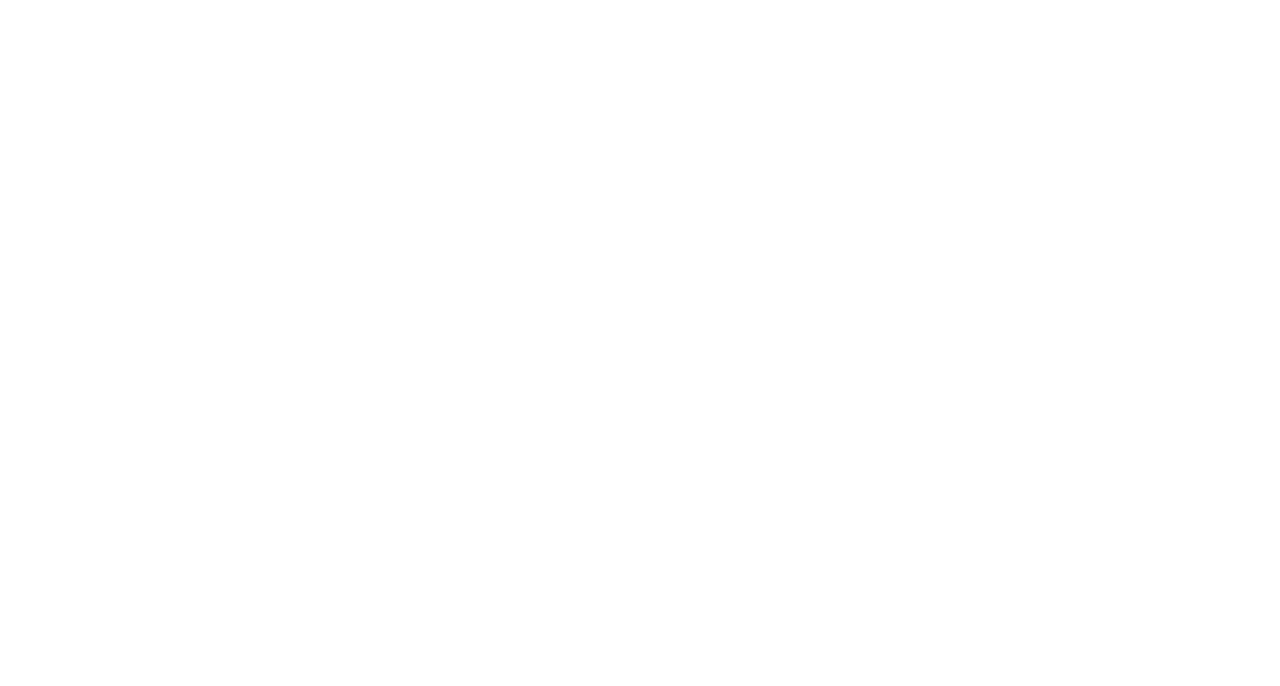
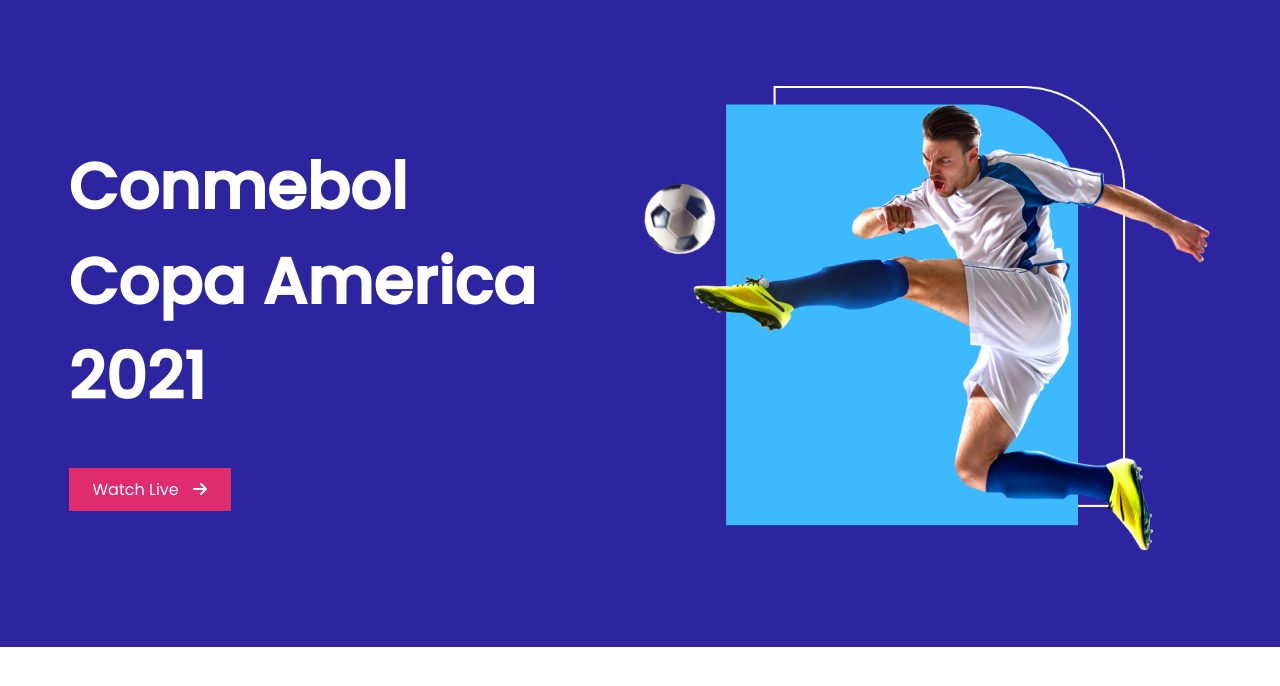
Before and after one commit to mdmominur/Football-assignment, a plain HTML site: page index.html in a window 1280 px wide. Drawn offline with Linux system fonts and the light colour scheme.

Commit message:
Header section added

```diff
--- a/index.html
+++ b/index.html
@@ -5,18 +5,39 @@
     <meta http-equiv="X-UA-Compatible" content="IE=edge">
     <meta name="viewport" content="width=device-width, initial-scale=1.0">
     <title>Football Assignment</title>
+
+    <!-- Font Awsome -->
+    <script src="https://kit.fontawesome.com/fbc7e84973.js" crossorigin="anonymous"></script>
+
+    <!-- My Style -->
+    <link rel="stylesheet" href="style/style.css">
 </head>
 <body>
     <!-- =======================
-         Header start
+         Header Section
     ======================== -->
-    <header>
-        <div class="inner-header">
-
+    <header class="banner">
+        <div class="inner-banner">
+            <div class="banner-text">
+                <h2>Conmebol Copa America 2021</h2>
+                <a href="#">Watch Live <i class="fas fa-arrow-right"></i></a>
+            </div>
+            <div class="banner-image">
+                <img src="images/banner.png" alt="">
+            </div>
         </div>
     </header>
+
     <!-- =======================
-         Header End
+         Main Section
     ======================== -->
+    <main>
+        <!-- Players section -->
+        <section>
+
+        </section>
+    </main>
+
+
 </body>
 </html>
--- a/style/style.css
+++ b/style/style.css
@@ -0,0 +1,74 @@
+/* =========================
+        Google font
+===========================*/
+@import url('https://fonts.googleapis.com/css2?family=Poppins:wght@400;500&display=swap');
+
+/* =========================
+        Common Css
+===========================*/
+
+body {
+    background-color: #FFFFFF;
+    font-family: 'Poppins', sans-serif;
+    margin: 0;
+    padding: 0;
+}
+
+main {
+    display: flex;
+    flex-direction: column;
+    align-items: center;
+}
+
+/* =========================
+        Banner Style
+===========================*/
+.banner {
+    background-color: #2D25A0;
+    display: flex;
+    justify-content: center;
+    padding: 86px 0;
+}
+
+.inner-banner {
+    width: 1143px;
+    display: grid;
+    grid-template-columns: repeat(2, 1fr);
+}
+
+.inner-banner .banner-text {
+    padding-right: 102px;
+
+}
+
+.inner-banner .banner-text h2 {
+    font-size: 64px;
+    text-transform: capitalize;
+    color: #FFFFFF;
+}
+
+.inner-banner .banner-text a {
+    font-size: 16px;
+    background-color: #E02C6D;
+    padding: 10px 24px;
+    color: #FFFFFF;
+    text-decoration: none;
+}
+
+.inner-banner .banner-text a .fa-arrow-right {
+    padding-left: 10px;
+    transition: padding .3s ease;
+}
+
+.inner-banner .banner-text a:hover .fa-arrow-right {
+    padding-left: 30px;
+}
+
+.inner-banner .banner-image img {
+    width: 100%;
+    transition: transform .3s ease;
+}
+
+.banner:hover .inner-banner .banner-image img {
+    transform: scale(1.2) rotate(15deg);
+}
```
